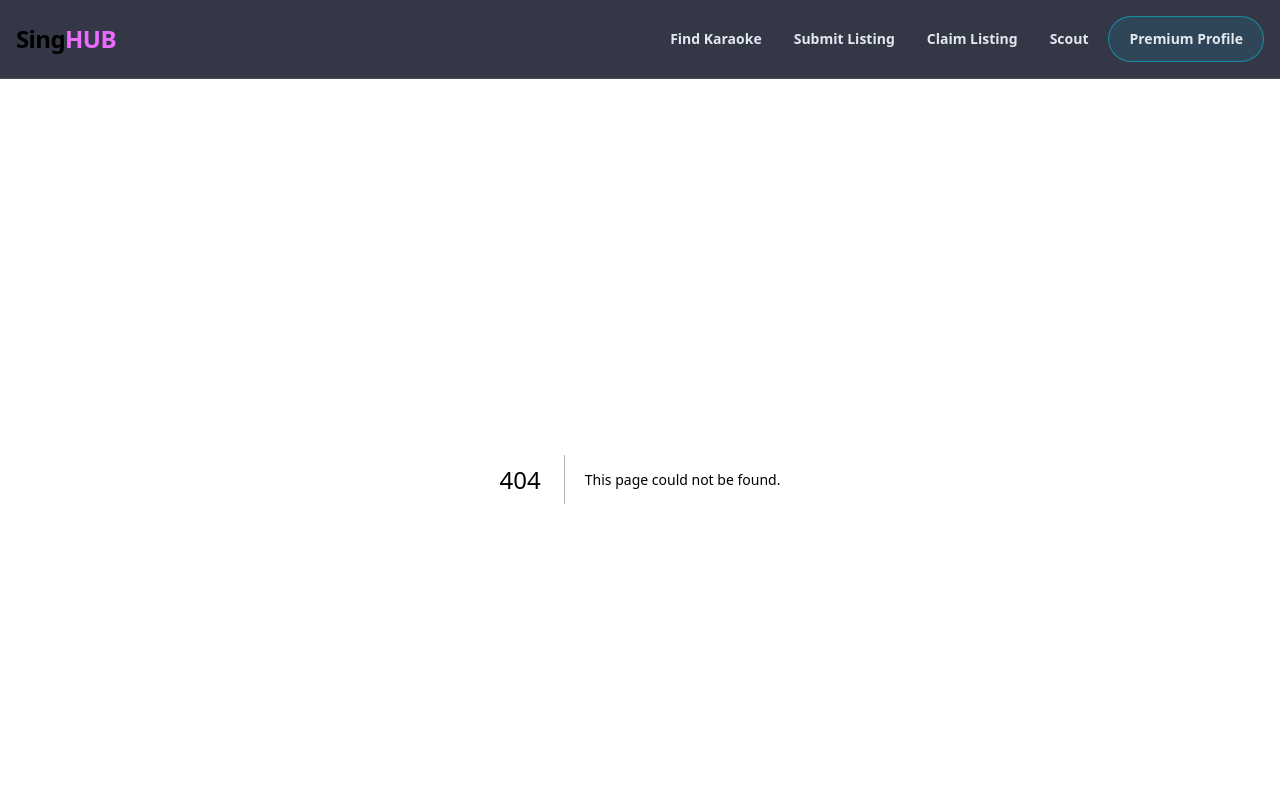
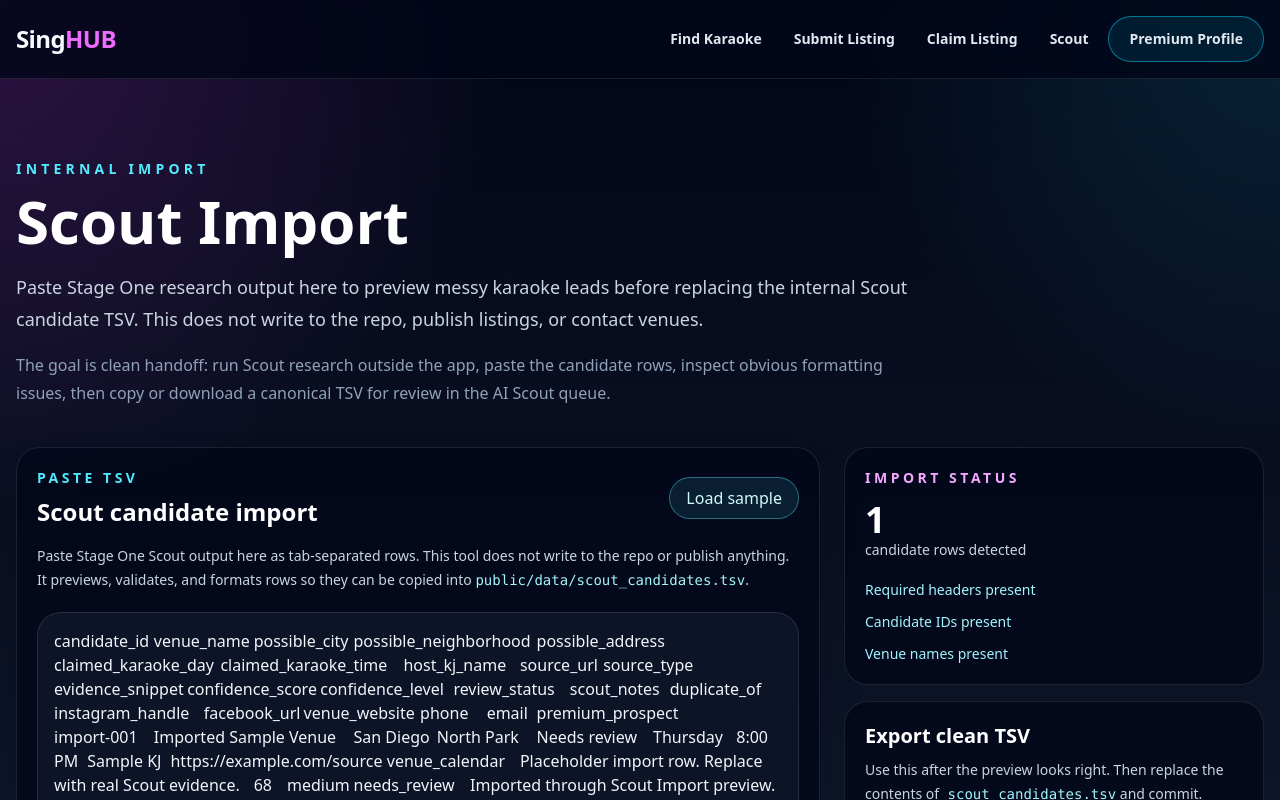
Before and after one commit to whiteinkcreates/singhub, a Next.js app: page /scout/import in a window 1280 px wide. Before the commit this address had no page. Shown: the top 800 px of the page. Built offline with nearby package versions, Linux system fonts and the light colour scheme.

Commit message:
Add scout import page

```diff
--- /dev/null
+++ b/src/app/scout/import/page.tsx
@@ -0,0 +1,33 @@
+import { ScoutImportTool } from "@/components/scout/ScoutImportTool";
+
+export const metadata = {
+  title: "Scout Import | SingHUB",
+  description: "Paste, preview, and format internal AI Scout karaoke lead imports.",
+};
+
+export default function ScoutImportPage() {
+  return (
+    <main className="mx-auto max-w-7xl px-4 py-14 md:py-20">
+      <section className="max-w-4xl">
+        <p className="text-sm font-bold uppercase tracking-[0.3em] text-cyan-300">
+          Internal Import
+        </p>
+        <h1 className="mt-3 text-4xl font-black text-white md:text-6xl">
+          Scout Import
+        </h1>
+        <p className="mt-5 text-lg leading-8 text-slate-300">
+          Paste Stage One research output here to preview messy karaoke leads before
+          replacing the internal Scout candidate TSV. This does not write to the repo,
+          publish listings, or contact venues.
+        </p>
+        <p className="mt-4 text-base leading-7 text-slate-400">
+          The goal is clean handoff: run Scout research outside the app, paste the
+          candidate rows, inspect obvious formatting issues, then copy or download a
+          canonical TSV for review in the AI Scout queue.
+        </p>
+      </section>
+
+      <ScoutImportTool />
+    </main>
+  );
+}
```
